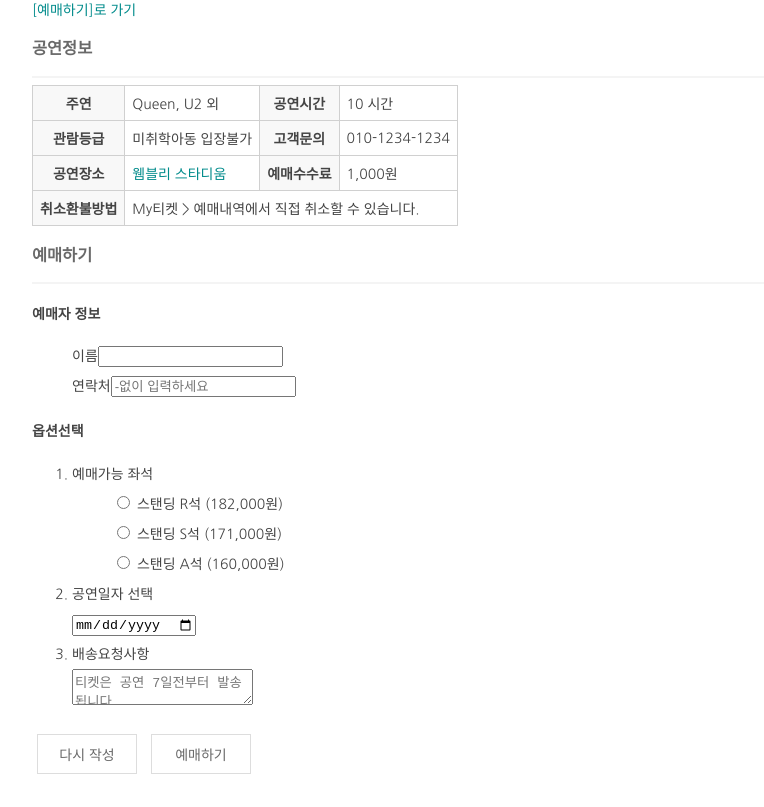
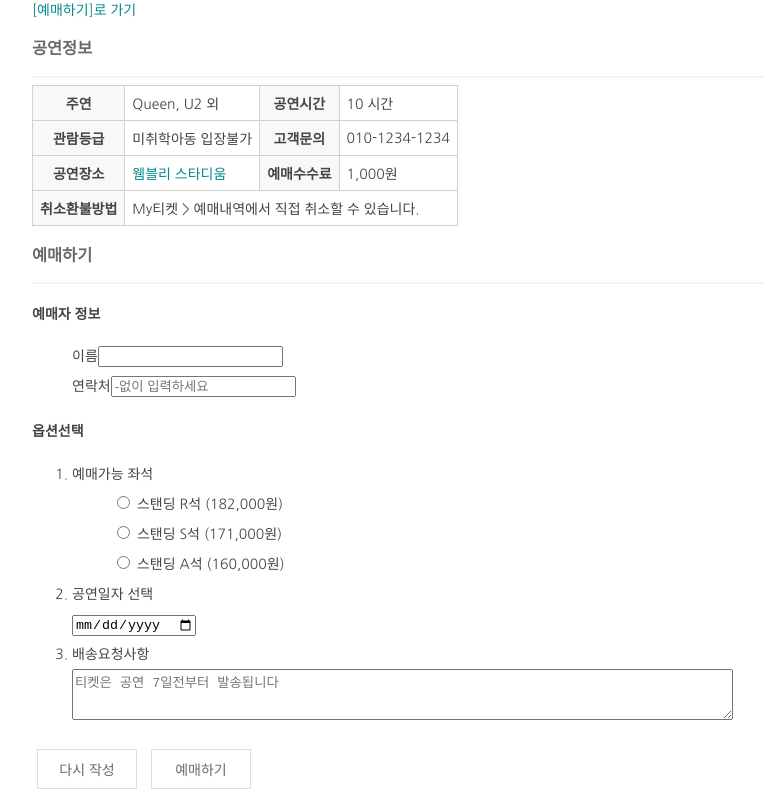
Before and after one commit to k9102/html, a plain HTML site: page proj1/index.html in a window 1280 px wide. Shown: the part 714-1521 px from the top of the page, without its empty margins (1-765 px from the left). Drawn offline with Linux system fonts and the light colour scheme.

Commit message:
second version

```diff
--- a/proj1/index.html
+++ b/proj1/index.html
@@ -106,7 +106,7 @@
       </li>
       <li>배송요청사항
         <br>
-        <textarea placeholder="티켓은 공연 7일전부터 발송됩니다"></textarea>
+        <textarea cols="80" rows="3" placeholder="티켓은 공연 7일전부터 발송됩니다"></textarea>
       </li>
     </ol>
     <input type="reset" class="btn" value="다시 작성">
```
